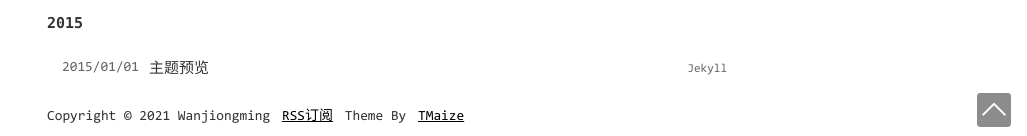
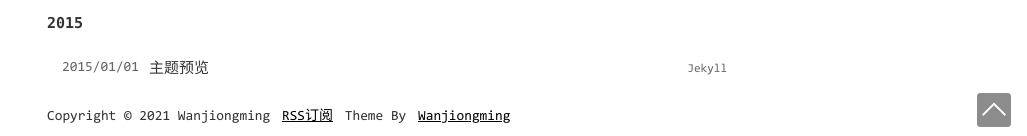
Before and after one commit to IcebearType/blog, a Jekyll site: the page built from index.html, in a window 1280 px wide and 900 px high, scrolled down 4917 px. Shown: the part 761-897 px from the top of the window, without its empty margins (253-1280 px from the left). Built offline with Jekyll 4.4.1, drawn with Linux system fonts in a browser that asks for light colours.

Commit message:
first commit

```diff
--- a/_includes/footer.html
+++ b/_includes/footer.html
@@ -1,11 +1,10 @@
 <footer class="footer">
-  <span>{{ site.footerText }}</span>
-  <a href="{{ site.baseurl }}/static/xml/rss.xml">RSS订阅</a>
-  {%- comment %} 请保留主题来源，么么哒~ {% endcomment %}
-  <span>Theme By</span>
-  <a href="https://github.com/TMaize/tmaize-blog">TMaize</a>
+    <span>{{ site.footerText }}</span>
+    <a href="{{ site.baseurl }}/static/xml/rss.xml">RSS订阅</a> {%- comment %} 请保留主题来源，么么哒~ {% endcomment %}
+    <span>Theme By</span>
+    <a href="https://github.com/IcebearType/blog">Wanjiongming</a>
 </footer>
 <div id="to-top">
-  <span></span>
-  <span></span>
+    <span></span>
+    <span></span>
 </div>
```
